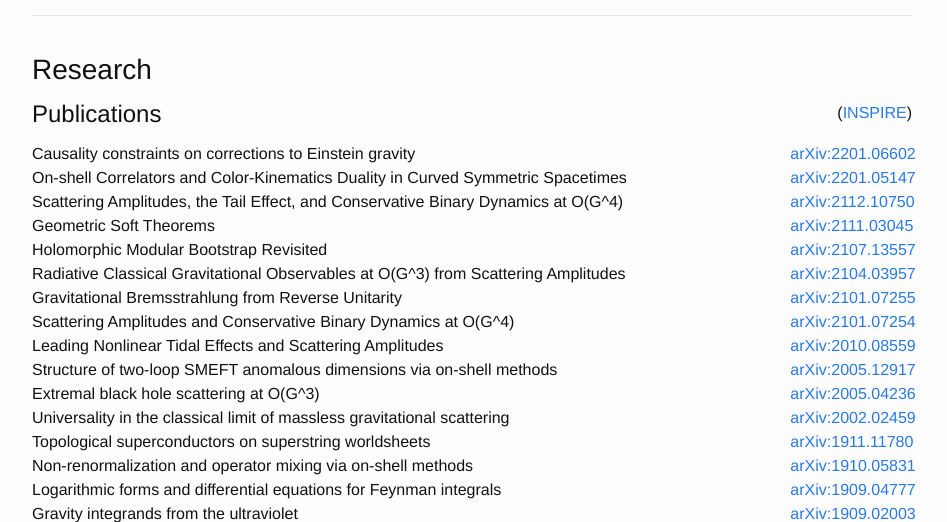
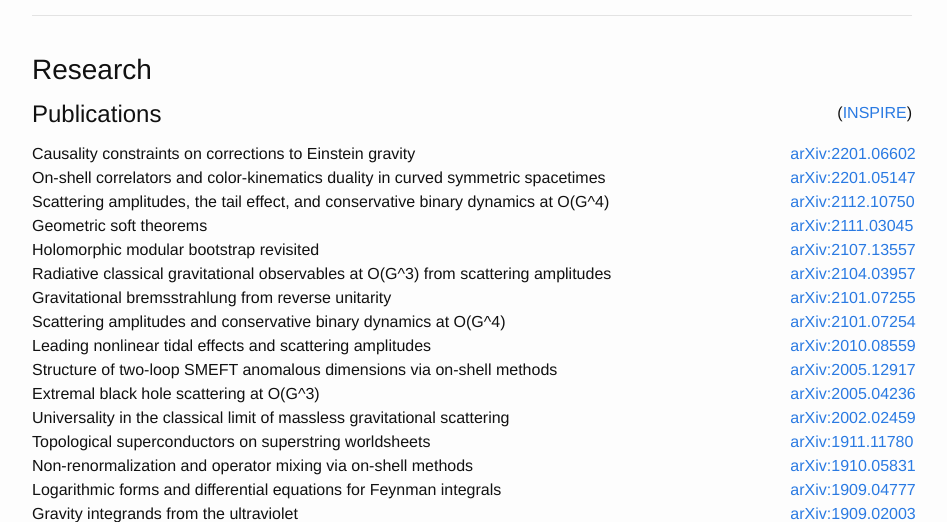
Before and after one commit to julioparra/julioparra.github.io, a Jekyll site: the page built from index.md, in a window 1280 px wide and 900 px high, cut to the strip 378-900 px from the top of the window. Shown: the whole strip, without its empty margins (168-1115 px from the left). Built offline with Jekyll 4.4.1, drawn with Linux system fonts in a browser that asks for light colours; nearby versions of some CDN libraries.

Commit message:
Fixed case titles

```diff
--- a/index.md
+++ b/index.md
@@ -38,35 +38,35 @@ Office: PAB 4-737 <br>
     <div class="col-md-2 col-12" style="text-align:right"> <a href="http://arxiv.org/abs/2201.06602">arXiv:2201.06602</a> </div>
   </div>
   <div class="row">
-    <div class="col-md-10 col-0">On-shell Correlators and Color-Kinematics Duality in Curved Symmetric Spacetimes</div>
+    <div class="col-md-10 col-0">On-shell correlators and color-kinematics duality in curved symmetric spacetimes</div>
     <div class="col-md-2 col-12" style="text-align:right"> <a href="http://arxiv.org/abs/2201.05147">arXiv:2201.05147</a> </div>
   </div>
   <div class="row">
-    <div class="col-md-10 col-0">Scattering Amplitudes, the Tail Effect, and Conservative Binary Dynamics at O(G^4)</div>
+    <div class="col-md-10 col-0">Scattering amplitudes, the tail effect, and conservative binary dynamics at O(G^4)</div>
     <div class="col-md-2 col-12" style="text-align:right"> <a href="http://arxiv.org/abs/2112.10750">arXiv:2112.10750</a> </div>
   </div>
   <div class="row">
-    <div class="col-md-10 col-0">Geometric Soft Theorems</div>
+    <div class="col-md-10 col-0">Geometric soft theorems</div>
     <div class="col-md-2 col-12" style="text-align:right"> <a href="http://arxiv.org/abs/2111.03045">arXiv:2111.03045</a> </div>
   </div>
   <div class="row">
-    <div class="col-md-10 col-0">Holomorphic Modular Bootstrap Revisited</div>
+    <div class="col-md-10 col-0">Holomorphic modular bootstrap revisited</div>
     <div class="col-md-2 col-12" style="text-align:right"> <a href="http://arxiv.org/abs/2107.13557">arXiv:2107.13557</a> </div>
   </div>
   <div class="row">
-    <div class="col-md-10 col-0">Radiative Classical Gravitational Observables at O(G^3) from Scattering Amplitudes</div>
+    <div class="col-md-10 col-0">Radiative classical gravitational observables at O(G^3) from scattering amplitudes</div>
     <div class="col-md-2 col-12" style="text-align:right"> <a href="http://arxiv.org/abs/2104.03957">arXiv:2104.03957</a> </div>
   </div>
   <div class="row">
-    <div class="col-md-10 col-0">Gravitational Bremsstrahlung from Reverse Unitarity</div>
+    <div class="col-md-10 col-0">Gravitational bremsstrahlung from reverse unitarity</div>
     <div class="col-md-2 col-12" style="text-align:right"> <a href="http://arxiv.org/abs/2101.07255">arXiv:2101.07255</a> </div>
   </div>
   <div class="row">
-    <div class="col-md-10 col-0">Scattering Amplitudes and Conservative Binary Dynamics at O(G^4)</div>
+    <div class="col-md-10 col-0">Scattering amplitudes and conservative binary dynamics at O(G^4)</div>
     <div class="col-md-2 col-12" style="text-align:right"> <a href="http://arxiv.org/abs/2101.07254">arXiv:2101.07254</a> </div>
   </div>
   <div class="row">
-    <div class="col-md-10 col-0">Leading Nonlinear Tidal Effects and Scattering Amplitudes</div>
+    <div class="col-md-10 col-0">Leading nonlinear tidal effects and scattering amplitudes</div>
     <div class="col-md-2 col-12" style="text-align:right"> <a href="http://arxiv.org/abs/2010.08559">arXiv:2010.08559</a> </div>
   </div>
   <div class="row">
```
